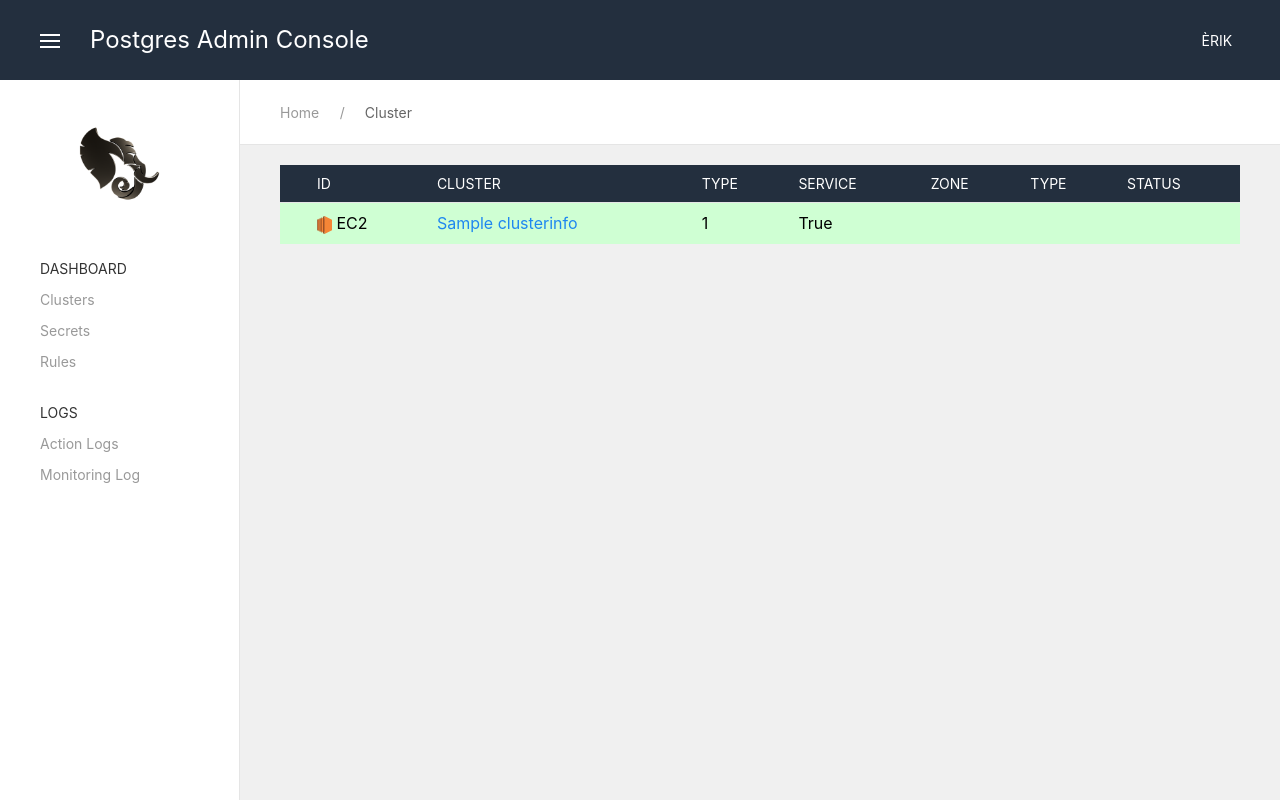
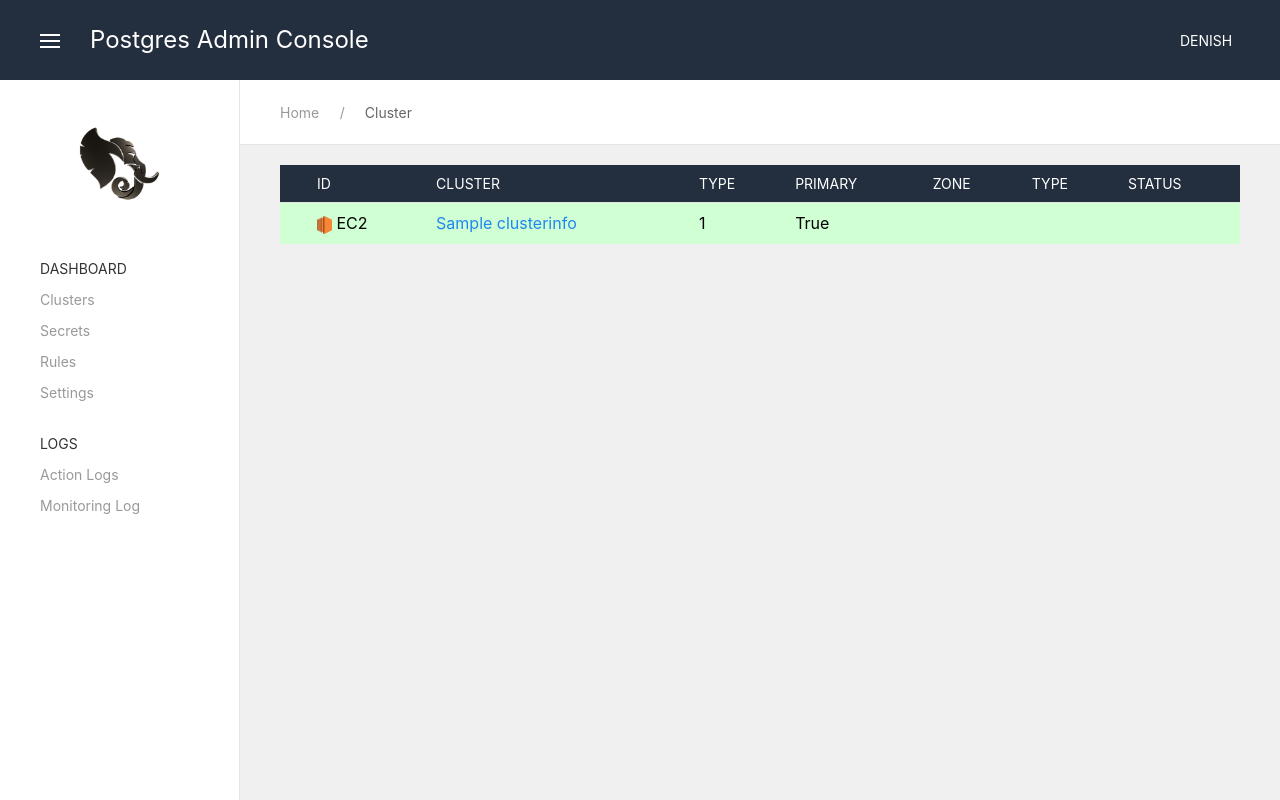
Before and after one commit to denishpatel/pygmy, a Django app: page / in a window 1280 px wide. Run offline with Django 3.2, Linux system fonts and the light colour scheme; tables that the repository leaves empty hold one stand-in row (values such as "Sample post"); some libraries are stand-ins or nearby versions.

Commit message:
Changes: 1. Asthetic changes

```diff
--- a/engine/management/commands/get_all_db_data.py
+++ b/engine/management/commands/get_all_db_data.py
@@ -27,7 +27,7 @@ class Command(BaseCommand):
 
     def get_ec2_info(self, instance):
         db_info, created = Ec2DbInfo.objects.get_or_create(instance_id=instance.instanceId)
-        db_info.content_object = instance
+        db_info.instance_object = instance
         db_info.type = EC2
         try:
             db_conn = PostgresData(instance.publicDnsName, "pygmy", "pygmy", "postgres")
--- a/webapp/templates/home.html
+++ b/webapp/templates/home.html
@@ -19,7 +19,7 @@
                     <th>ID</th>
                     <th>Cluster</th>
                     <th>Type</th>
-                    <th>Service</th>
+                    <th>Primary</th>
                     <th>Zone</th>
                     <th>Type</th>
                     <th>Status</th>
--- a/webapp/templates/layout/header.html
+++ b/webapp/templates/layout/header.html
@@ -11,7 +11,7 @@
             <div class="uk-navbar-right uk-light">
                 <ul class="uk-navbar-nav">
                     <li class="uk-active">
-                        <a href="#">Èrik &nbsp;<span class="ion-ios-arrow-down"></span></a>
+                        <a href="#">Denish &nbsp;<span class="ion-ios-arrow-down"></span></a>
                         <div uk-dropdown="pos: bottom-right; mode: click; offset: -17;">
                            <ul class="uk-nav uk-navbar-dropdown-nav">
                                <li class="uk-nav-header">Options</li>
--- a/webapp/templates/layout/sidenav.html
+++ b/webapp/templates/layout/sidenav.html
@@ -17,6 +17,7 @@
         <li><a href="/">Clusters</a></li>
         <li><a href="/secrets">Secrets</a></li>
         <li><a href="{% url 'rules' %}">Rules</a></li>
+        <li><a href="{% url 'settings' %}">Settings</a></li>
 
         <li class="uk-nav-header">
             Logs
```
